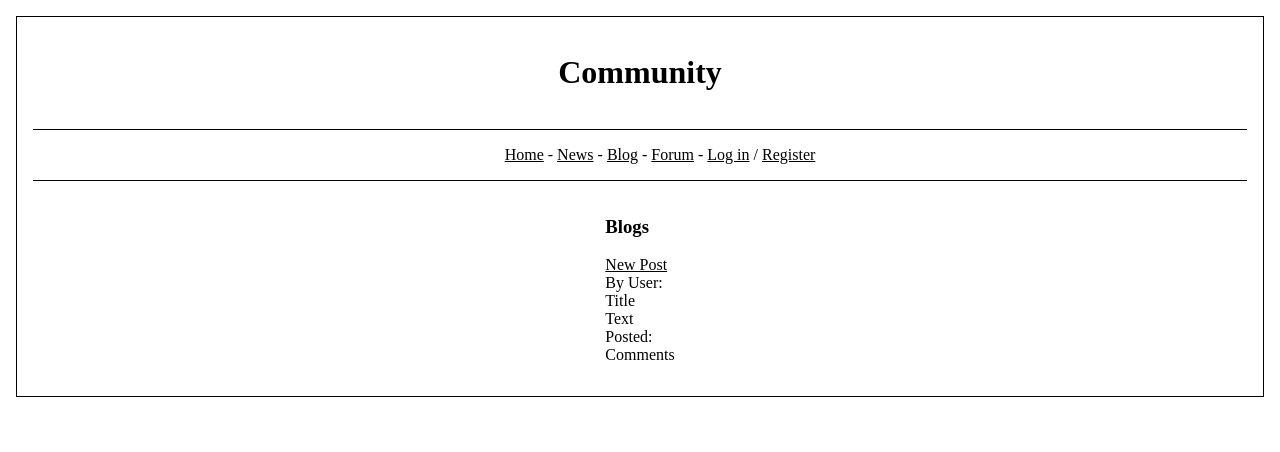
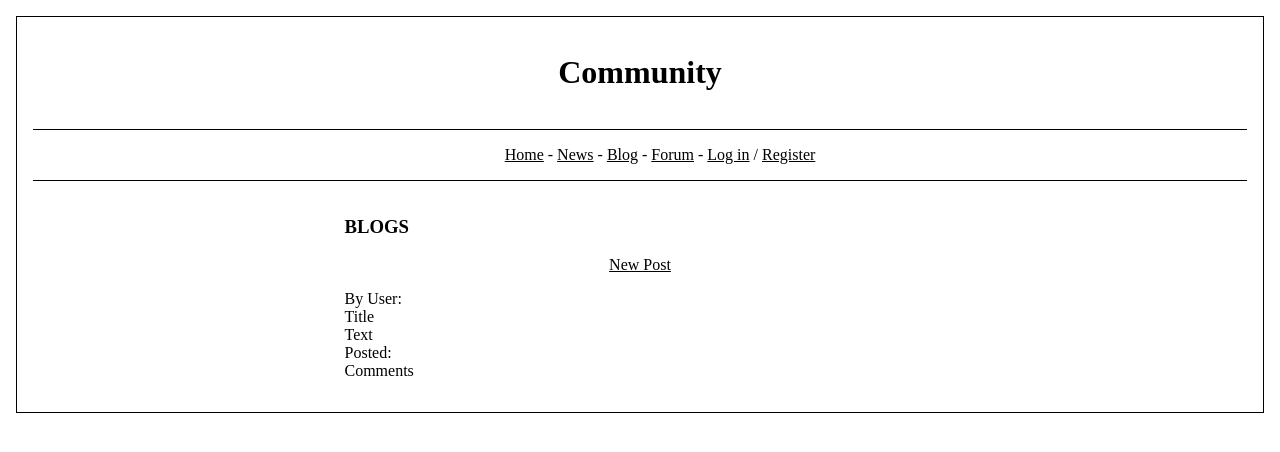
Before and after one commit to MikaelFEND17/PHPCMSMySQL, a PHP site: page /blog.php in a window 1280 px wide. Shown: the top 452 px of the page. Run offline with PHP 8.4, Linux system fonts and the light colour scheme.

Commit message:
Updates
Fixed Error on Index
And Layout stuff

```diff
--- a/Community/admin.php
+++ b/Community/admin.php
@@ -58,14 +58,13 @@ $user = new User($database_connection);
 
     <main>
         <div>
-            Administration
+            <h3>ADMINISTRATION</h3>
         </div>
 
         <?php
         if (isset($_GET['action']) && ($_GET['action'] == 'list_users'))
         {
         ?>
-            <form>
             <div>
                 <div>
                     <h4>Users</h4>
@@ -77,7 +76,7 @@ $user = new User($database_connection);
                 <div><strong>Edit</strong></div>
                 <div><strong>Ban</strong></div>
             </div>
-            </form>
+
 
         <?php
         }
--- a/Community/blog.php
+++ b/Community/blog.php
@@ -119,16 +119,15 @@ $blog = new Blog($database_connection);
         else
         {
 
-
         ?>
-            <div>
-                <div>
-                    <h3>Blogs</h3>
+            <div id="blogs-wrapper">
+                <div id="blogs-header">
+                    <h3>BLOGS</h3>
                 </div>
                 <div>
                     <a href="blog_post.php">New Post</a>
                 </div>
-                <div>
+                <div class="blog-post">
                     <div>
                         By User:
                     </div>
--- a/Community/css/main.css
+++ b/Community/css/main.css
@@ -32,6 +32,24 @@
   #blog-newpost form textarea {
     width: 25em;
     height: 10em; }
+
+#blogs-wrapper {
+  display: -webkit-box;
+  display: -ms-flexbox;
+  display: flex;
+  -webkit-box-pack: center;
+  -ms-flex-pack: center;
+  justify-content: center;
+  width: 50%;
+  -ms-flex-wrap: wrap;
+  flex-wrap: wrap; }
+
+#blogs-header {
+  width: 100%; }
+
+.blog-post {
+  width: 100%;
+  margin-top: 1em; }
 
 html {
   width: 100%; }
--- a/Community/sass/blog.scss
+++ b/Community/sass/blog.scss
@@ -19,3 +19,22 @@ $border-color: #000000;
         }
     }
 }
+
+#blogs-wrapper
+{
+    display: flex;
+    justify-content: center;
+    width: 50%;
+    flex-wrap: wrap;
+}
+
+#blogs-header
+{
+    width: 100%;
+}
+
+.blog-post
+{
+    width: 100%;
+    margin-top: 1em;
+}
```
Also changed, not shown: Community/css/admin.css (added, +13 -0 lines), Community/index.php (+4 -4 lines), Community/sass/admin.scss (+12 -0 lines). Lines whose indentation alone changed are shown as unchanged.
